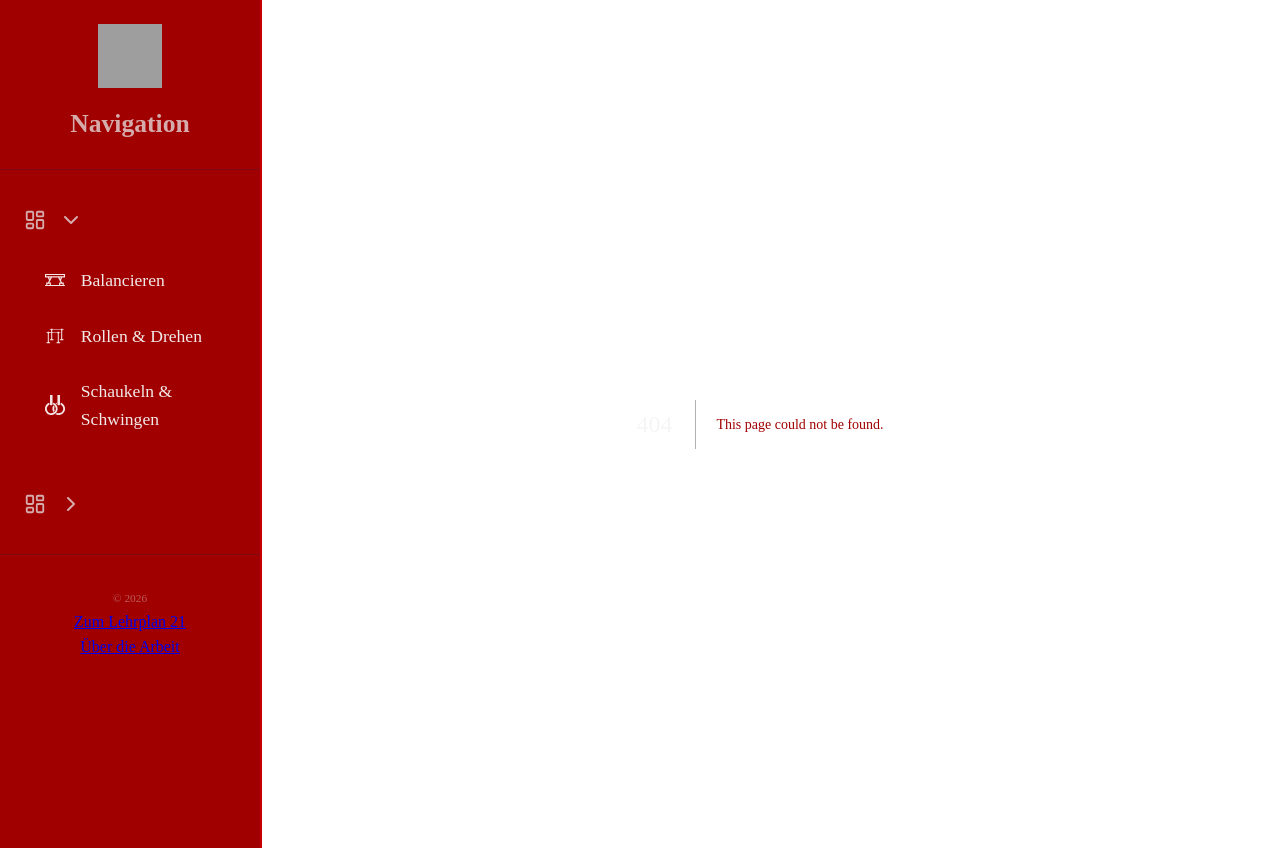
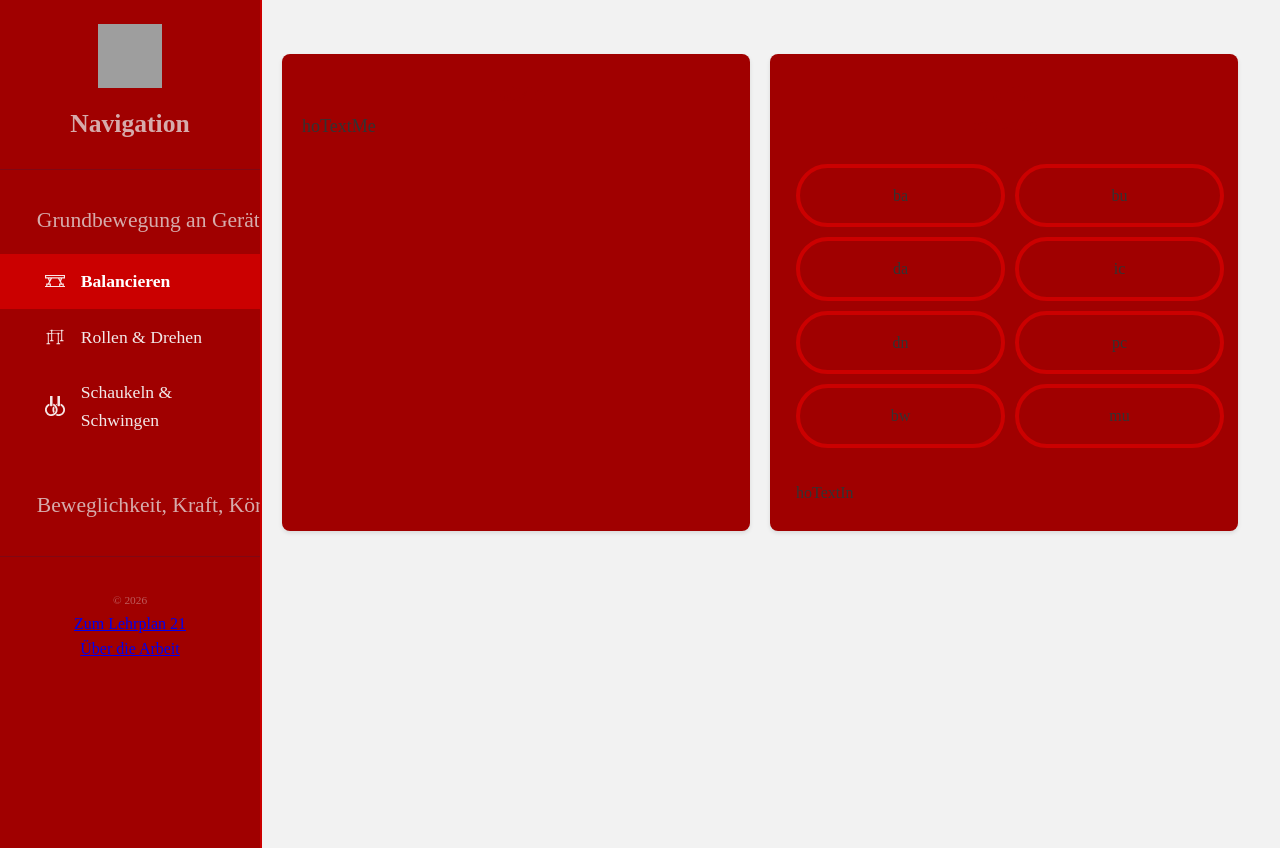
Before and after one commit to Theerabyte/Geraeteturnen-Lehrplan21, a Next.js app in the folder glp21/: page /Bal in a window 1280 px wide. Before the commit this address had no page. After the commit the page ends 800 px from the top, so only its background shows below. Built offline with nearby package versions, Linux system fonts and the light colour scheme; grey boxes are pictures that could not be loaded.

Commit message:
upd: bravo 25.02.2026 (navL)

```diff
--- /dev/null
+++ b/glp21/src/app/Bal/page.jsx
@@ -0,0 +1,73 @@
+'use client'
+
+import Image from 'next/image';
+import React, { useEffect, useState } from 'react';
+
+function page() {
+
+  const [expandedHobby, setExpandedHobby] = useState(null);
+
+  const handleToggle = (alt) => {
+    setExpandedHobby(prev => (prev === alt ? null : alt));
+  };
+
+  const hobbies = [
+    { src: "/hob/ba.jpg", alt: "ba", desc: "ba", resc: "bad" },
+    { src: "/hob/bu.jpg", alt: "bu", desc: "bu", resc: "bud" },
+    { src: "/hob/da.jpg", alt: "da", desc: "da", resc: "dad" },
+    { src: "/hob/ic.jpg", alt: "ic", desc: "ic", resc: "icd" },
+    { src: "/hob/dn.jpg", alt: "dn", desc: "dn", resc: "dnd" },
+    { src: "/hob/pc.png", alt: "pc", desc: "pc", resc: "pcd" },
+    { src: "/hob/bw.jpg", alt: "bw", desc: "bw", resc: "bwd" },
+    { src: "/hob/mu.png", alt: "mu", desc: "mu", resc: "mud" }
+  ];
+
+  return (
+    <div className="flex-container">
+      <div className="abme">
+        <h2>hoMe</h2>
+        <div style={{ whiteSpace: "pre-line", fontSize: "18px" }}>
+          hoTextMe
+
+        </div>
+      </div>
+      <div className="HnI">
+        <h2>hoHo</h2>
+        <h4>hoTextHo</h4>
+        <br />
+        <div className="pics">
+          {hobbies.map((hobby) => (
+            <div className="responsive" key={hobby.alt} onClick={() => handleToggle(hobby.alt)}>
+              <div className="gallery">
+                {expandedHobby === hobby.alt ? (
+                  <>
+                    <a style={{ pointerEvents: 'none', cursor: 'default' }} href={hobby.src}>
+                      <Image
+                        src={hobby.src}
+                        alt={hobby.alt}
+                        width={300}
+                        height={200}
+                        layout="responsive"
+                        quality={75}
+                      />
+                    </a>
+                    <div className="desc">{hobby.resc}</div>
+                  </>
+                ) : (
+                  <div className="desc">{hobby.desc}</div>
+                )}
+              </div>
+            </div>
+          ))}
+        </div>
+        <div className="clearfix"></div>
+        <br />
+        <div style={{ padding: "6px" }}>
+          <p>hoTextIn</p>
+        </div>
+      </div>
+    </div>
+  )
+}
+
+export default page
--- a/glp21/src/components/navL.js
+++ b/glp21/src/components/navL.js
@@ -43,14 +43,14 @@ export default function SideNav() {
             <div className="nav-section">
                 <button className="section-heading" onClick={() => toggleSection('main')}>
                     <LayoutDashboard className="section-icon" />
-                    {/*<span>Grundbewegung an Geräten</span>*/}
+                    <span>Grundbewegung an Geräten</span>
                     {openSections.main ? <ChevronDown /> : <ChevronRight />}
                 </button>
 
                 {openSections.main && (
                     <ul className="nav-list">
                         <li>
-                            <a href="/Home" className={`nav-link ${isActive('/Home') ? 'active' : ''}`}>
+                            <a href="/Bal" className={`nav-link ${isActive('/Bal') ? 'active' : ''}`}>
                                 <img src="/icons/beam.svg" alt="Schwebebalken Icon" className='nav-icon' />
                                 <span>Balancieren</span>
                             </a>
@@ -75,7 +75,7 @@ export default function SideNav() {
             <div className="nav-section">
                 <button className="section-heading" onClick={() => toggleSection('personal')}>
                     <LayoutDashboard className="section-icon" />
-                    {/*<span>Beweglichkeit, Kraft, Körperspannung</span>*/}
+                    <span>Beweglichkeit, Kraft, Körperspannung</span>
                     {openSections.personal ? <ChevronDown /> : <ChevronRight />}
                 </button>
 
```
Also changed, not shown: glp21/src/app/Bew/page.jsx (added), glp21/src/app/Kor/page.jsx (added), glp21/src/app/Rol/page.jsx (added), glp21/src/app/Sch/page.jsx (added), glp21/src/components/Page.js (added).
